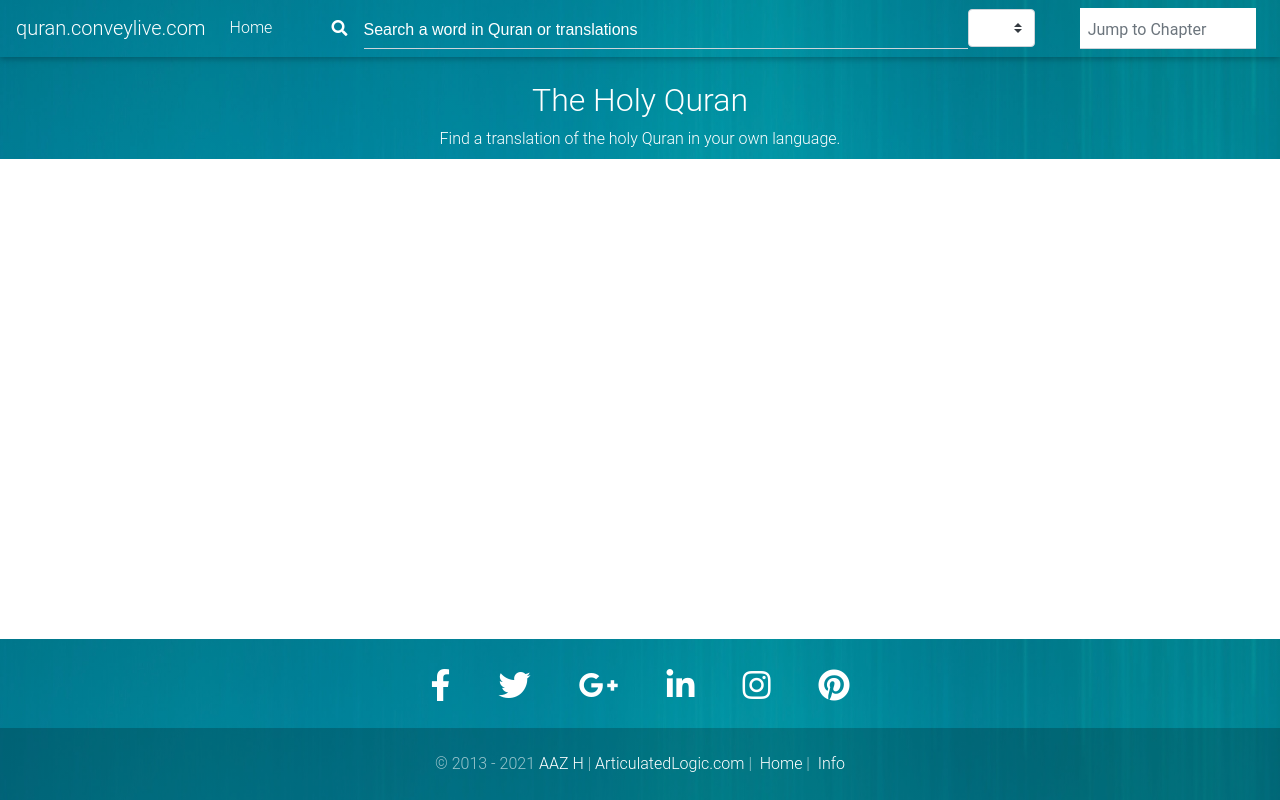
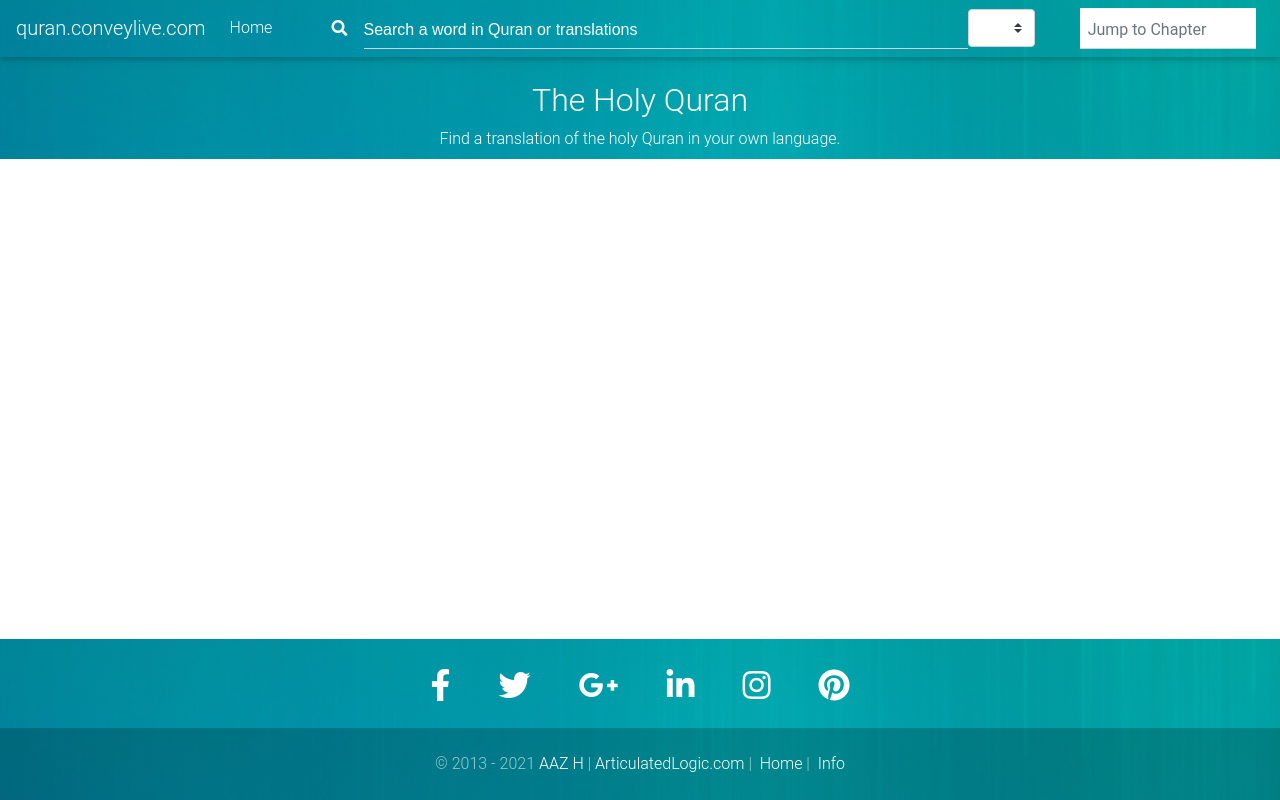
Before and after one commit to aazhbd/quoteshare, a Django app: page / in a window 1280 px wide. Run offline with Django 3.2, Linux system fonts and the light colour scheme; data that the repository does not hold is empty; parts of the project's set-up code (start-up, migrations or seed data) failed here and were passed over; some libraries are stand-ins or nearby versions.

Commit message:
Layout and template design updated.

```diff
--- a/content/content/settings/base.py
+++ b/content/content/settings/base.py
@@ -100,6 +100,7 @@ DATABASES = {
         'USER': 'root',
         'PASSWORD': 'root',
         'HOST': 'localhost',
+        'PORT': '55555',
     },
     'default-sqlite': {
         'ENGINE': 'django.db.backends.sqlite3',
--- a/content/content/static/css/style.css
+++ b/content/content/static/css/style.css
@@ -53,7 +53,7 @@ a{
 }
 
 .navbar {
-  background-image: linear-gradient(20deg, rgba(0, 172, 193, 0.4), rgba(0, 137, 123, 0.4)), url("../images/bg-top.jpg");
+  background-image: linear-gradient(20deg, rgba(0, 184, 212, 0.4), rgba(0, 191, 165, 0.6)), url("../images/bg-top.jpg");
   background-size: cover;
 }
 
@@ -62,7 +62,7 @@ a{
 }
 
 .title-banner {
-  background-image: linear-gradient(20deg, rgba(0, 172, 193, 0.4), rgba(0, 137, 123, 0.4)), url("../images/bg-top.jpg");
+  background-image: linear-gradient(20deg, rgba(0, 184, 212, 0.4), rgba(0, 191, 165, 0.6)), url("../images/bg-top.jpg");
   background-size: cover;
 }
 
```
Also changed, not shown: content/home/templates/home/home_page_back.html (deleted, +0 -21 lines).
